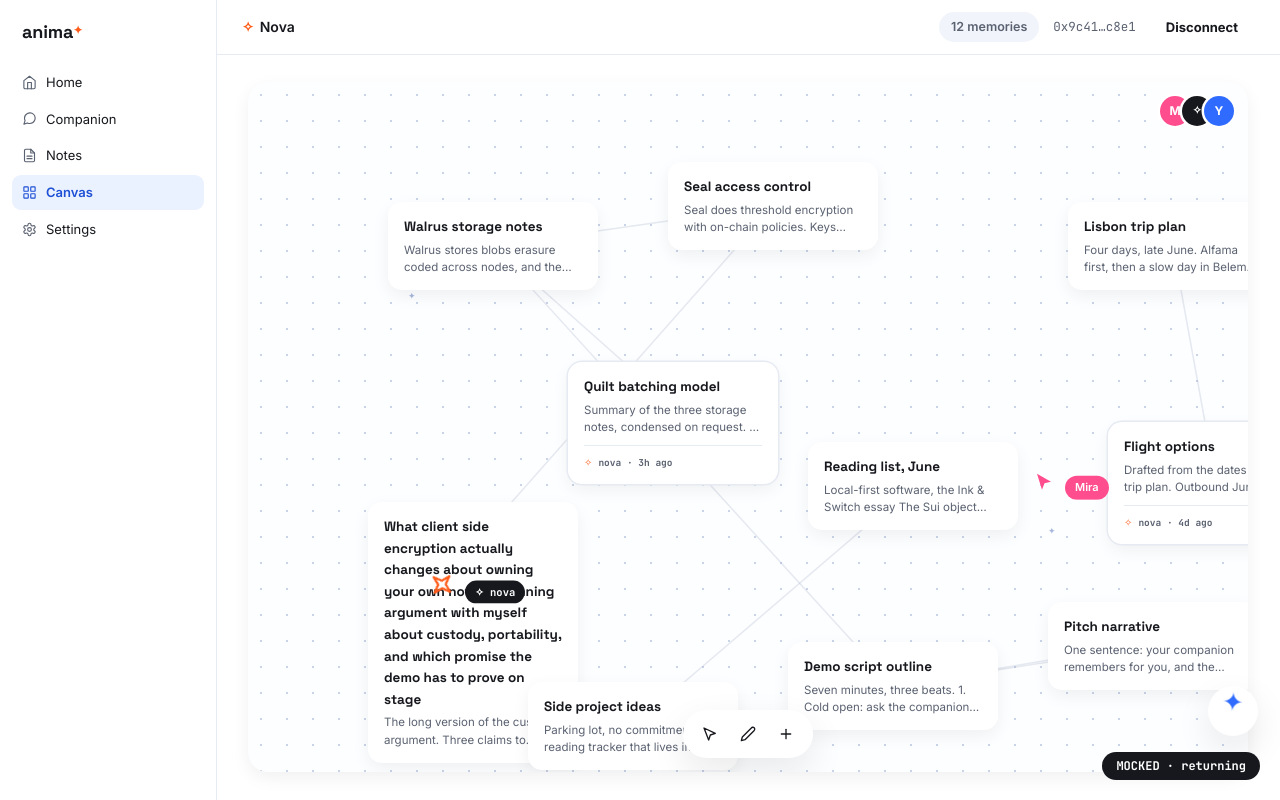
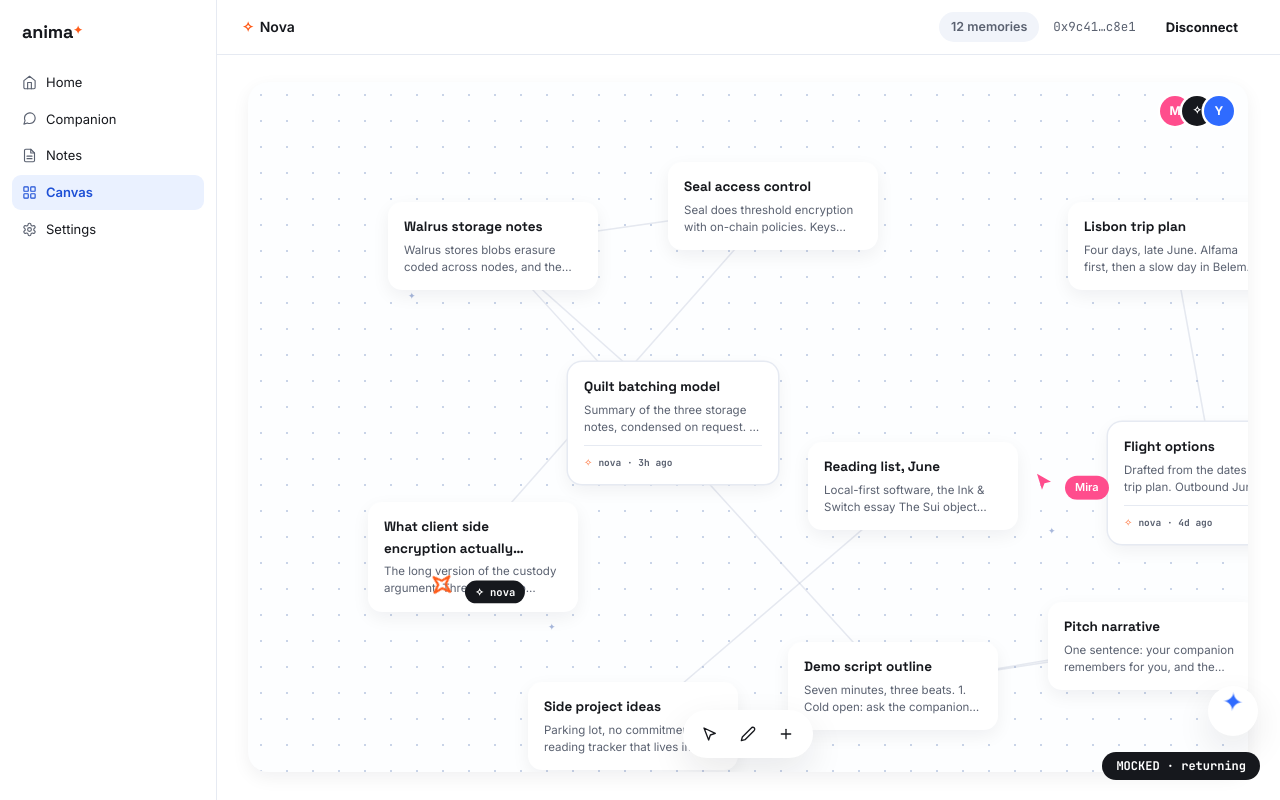
Before and after one commit to mfahriferdiansyah/anima, a React (Vite) app in the folder frontend/: page /app/canvas in a window 1280 px wide. Built offline with nearby package versions, Linux system fonts and the light colour scheme.

Commit message:
feat(frontend): verification sweep with dev failure switches
- window.__anima dev switches for failure-path walkthroughs
- canvas note titles clamp to two lines
- walkthrough screenshots captured for all scenarios; plan completed

```diff
--- a/frontend/src/main.tsx
+++ b/frontend/src/main.tsx
@@ -5,8 +5,19 @@ import '@/theme/base.css';
 import '@/theme/components.css';
 import { BRAND_NAME } from '@/brand';
 import { App } from '@/app/App';
+import { failNextWrite } from '@/mocks/vaultStore';
+import { failNextRebuild } from '@/mocks/sessionStore';
+import { triggerLowBalance } from '@/mocks/chatStore';
 
 document.title = BRAND_NAME;
+
+// dev switches for the mocked build's failure-path walkthroughs
+declare global {
+  interface Window {
+    __anima?: { failNextWrite: () => void; failNextRebuild: () => void; triggerLowBalance: () => void };
+  }
+}
+window.__anima = { failNextWrite, failNextRebuild, triggerLowBalance };
 
 createRoot(document.getElementById('root')!).render(
   <StrictMode>
--- a/frontend/src/theme/canvas.css
+++ b/frontend/src/theme/canvas.css
@@ -24,7 +24,7 @@
 .av.more{background:var(--gray-100);color:var(--gray-600);font-size:11px;}
 
 .note{background:#fff;border-radius:14px;box-shadow:var(--shadow-softer);padding:14px 16px;width:210px;transition:box-shadow var(--motion-duration-base) ease;}
-.note .nt{font-family:'Space Grotesk',sans-serif;font-weight:700;font-size:13.5px;}
+.note .nt{font-family:'Space Grotesk',sans-serif;font-weight:700;font-size:13.5px;display:-webkit-box;-webkit-line-clamp:2;-webkit-box-orient:vertical;overflow:hidden;}
 .note .nb{font-size:11.5px;color:var(--gray-600);margin-top:4px;line-height:1.5;}
 .note .nm{font-family:'JetBrains Mono',monospace;font-size:9px;color:var(--orange-500);font-weight:700;}
 .note.selected{box-shadow:0 0 0 2px var(--blue-600),var(--shadow-softer);}
```
Also changed, not shown: 1 other file (tests, documents, lock files or other folders).
